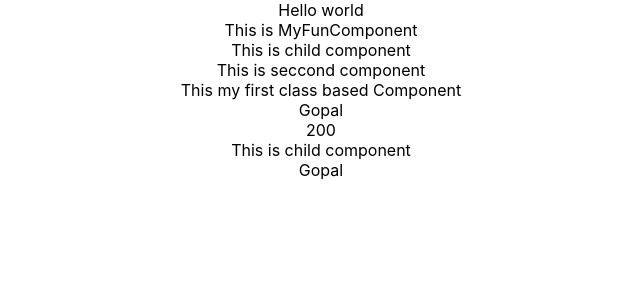
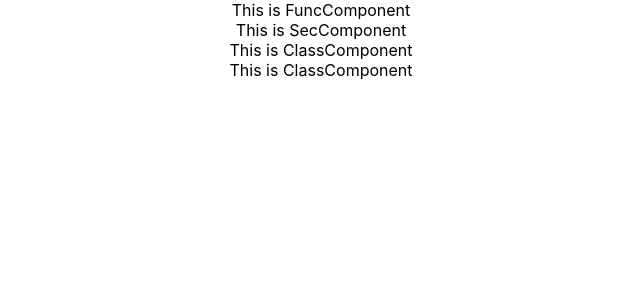
Before and after one commit to gopal1166/react_sessions, a React (Create React App) app: page / in a window 1280 px wide. Shown: the top 300 px of the page, without its empty margins (319-959 px from the left). Built offline with nearby package versions, Linux system fonts and the light colour scheme.

Commit message:
Getting started with React

```diff
--- a/src/App.js
+++ b/src/App.js
@@ -1,19 +1,17 @@
 import React, { Component } from 'react';
 import './App.css';
-import { ArrowFun2 } from './components/FirstComponent';
-
-import MyFunComponent from './components/FirstComponent';
-
-import MyFirstClassComponent from './components/ClassComponent';
+import FuncComponent from './components/FuncComponent';
+import { SecComponent } from './components/FuncComponent';
+import ClassComponent from './containers/ClassComponent';
 
 class App extends Component {
   render() {
     return (
       <div className="App">
-        Hello world
-          <MyFunComponent />
-        <ArrowFun2 />
-        <MyFirstClassComponent />
+        <FuncComponent />
+        <SecComponent />
+
+        <ClassComponent />
       </div>
     );
   }
--- a/src/components/ClassComponent.js
+++ /dev/null
@@ -1,45 +0,0 @@
-import React, { Component } from 'react';
-import MySecondComponet from './SecondComponet';
-
-class MyFirstClassComponent extends Component {
-    /**
-     * To manage data
-     *
-     */
-    state = {
-        name: "Gopal",
-        age: 200
-    }
-
-    /**
-     * one mandatory method
-     */
-
-    /**
-     * create functions handlers like
-     */
-
-     /**
-      * render method will be executed automatically each and every time the
-      * component called
-      */
-    render() {
-        /**this is javascript */
-        console.log("This is MyFirstClassComponent")
-        return (
-            <div>
-                This my first class based Component
-                <br />
-                {this.state.name}
-                <br />
-                {this.state.age}
-
-                <MySecondComponet name={this.state.name}/>
-            </div>
-        )
-    }
-}
-
-export default MyFirstClassComponent;
-
-// JSX - html + javascript
--- a/src/components/FirstComponent.js
+++ /dev/null
@@ -1,19 +0,0 @@
-/**
- * function based component
- */
-import React from 'react';
-import MySecondComponet from './SecondComponet';
-
-var MyFunComponent = () => {
-    return (
-        <div>
-            This is MyFunComponent <br />
-            <MySecondComponet />
-        </div>
-    )
-}
-
-export default MyFunComponent;
-
-
-export var ArrowFun2 = () => <div>This is seccond component</div>
--- /dev/null
+++ b/src/components/FuncComponent.js
@@ -0,0 +1,13 @@
+import React from 'react';
+
+/**defining  */
+const FuncComponent = () => <div>This is FuncComponent</div>
+
+export default FuncComponent
+
+
+/**another function component */
+export const SecComponent = () => <div>This is SecComponent</div>
+
+/**another function component */
+export const ThirdComponent = () => <div>This is ThirdComponent</div>
--- a/src/components/SecondComponet.js
+++ /dev/null
@@ -1,18 +0,0 @@
-/**
- * It's a child component
- */
-import React, { Component } from 'react';
-
- class MySecondComponet extends Component {
-    render() {
-        return(
-            <div>
-
-                This is child component <br />
-                {this.props.name}
-            </div>
-        )
-    }
- }
-
- export default MySecondComponet;
--- /dev/null
+++ b/src/containers/ClassComponent.js
@@ -0,0 +1,19 @@
+import React from 'react';
+
+/**definig class based */
+class ClassComponent extends React.Component {
+    /**mandatory method */
+    render() {
+        return (
+            <div>
+                This is ClassComponent
+                <div>
+                    This is ClassComponent
+                </div>
+            </div>
+
+        )
+    }
+}
+
+export default ClassComponent;
```
Also changed, not shown: 1 other file (tests, documents, lock files or other folders).
